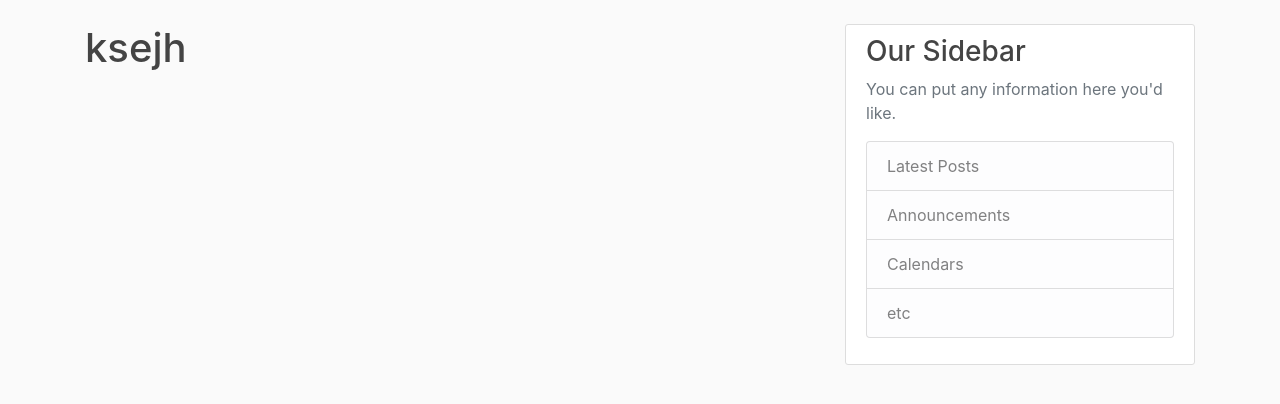
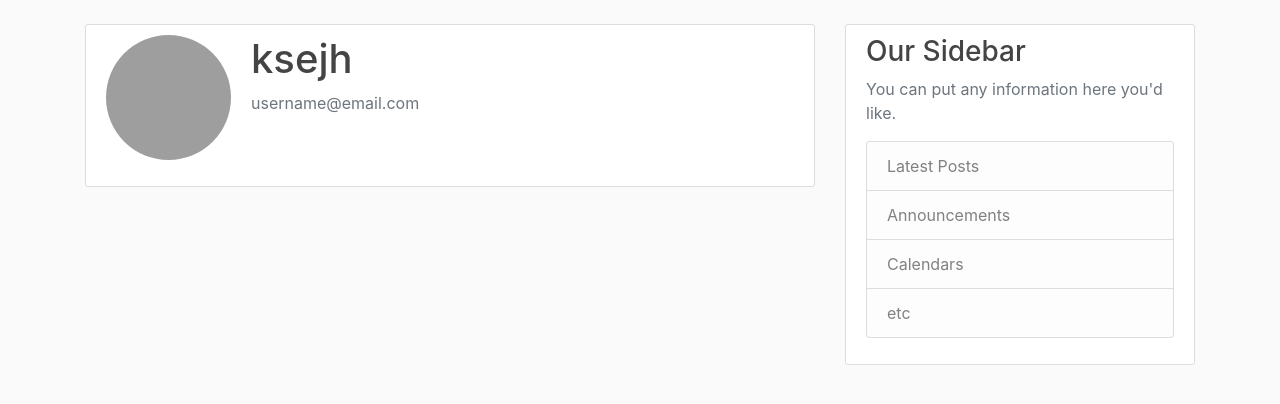
Before and after one commit to rautsantosh95/flaskblog-app, a Flask app: page /account in a window 1280 px wide. Shown: the part 56-460 px from the top of the page. Run offline with Flask 2, Linux system fonts and the light colour scheme; a user stored in the database is signed in; some libraries are stand-ins or nearby versions; grey boxes are pictures that could not be loaded.

Commit message:
Full feature web app

```diff
--- a/flaskblog/templates/account.html
+++ b/flaskblog/templates/account.html
@@ -1,4 +1,13 @@
 {% extends 'layout.html' %}
 {% block content %}
-    <h1>{{ current_user.username }}</h1>
-{% endblock %}
+    <div class="content-section">
+      <div class="media">
+        <img class="rounded-circle account-img" src="userimage.jpg">
+        <div class="media-body">
+          <h2 class="account-heading">{{ current_user.username }}</h2>
+          <p class="text-secondary">username@email.com</p>
+        </div>
+      </div>
+      <!-- FORM HERE -->
+    </div>
+{% endblock content %}
```
